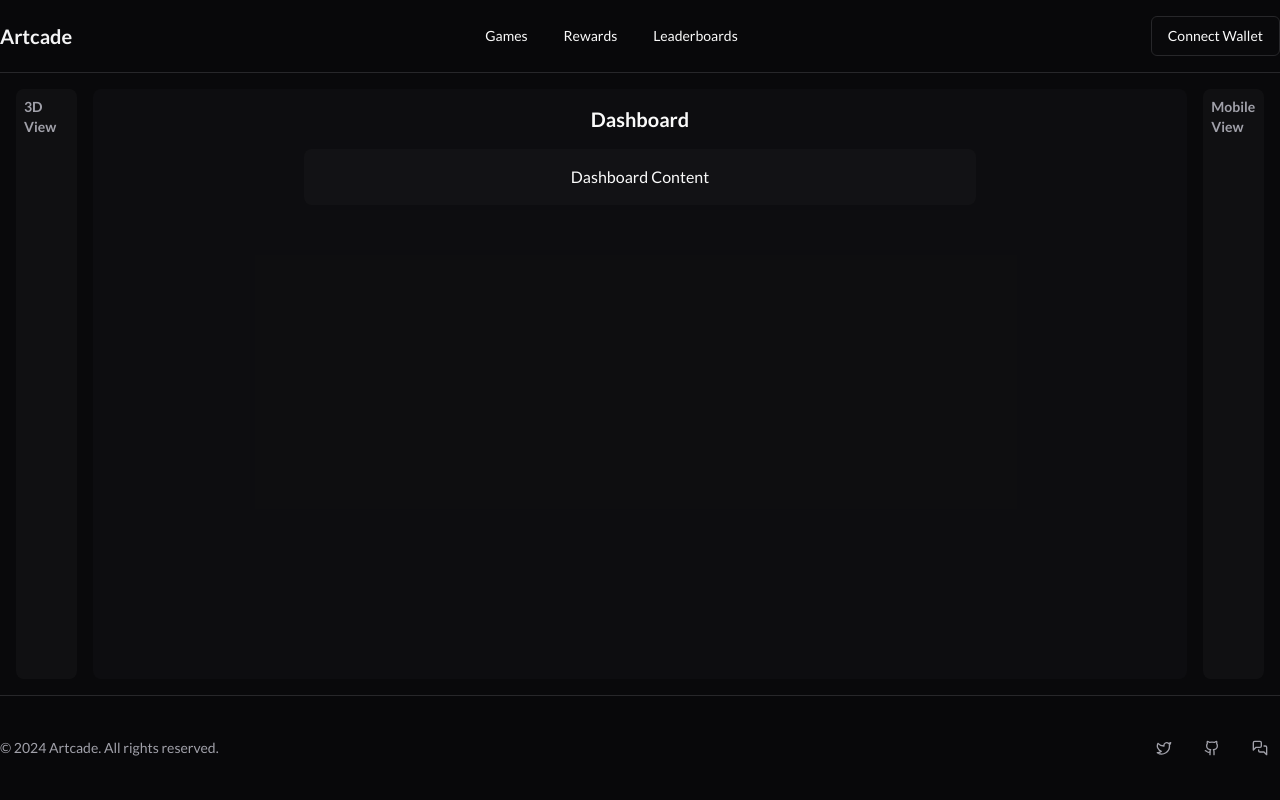
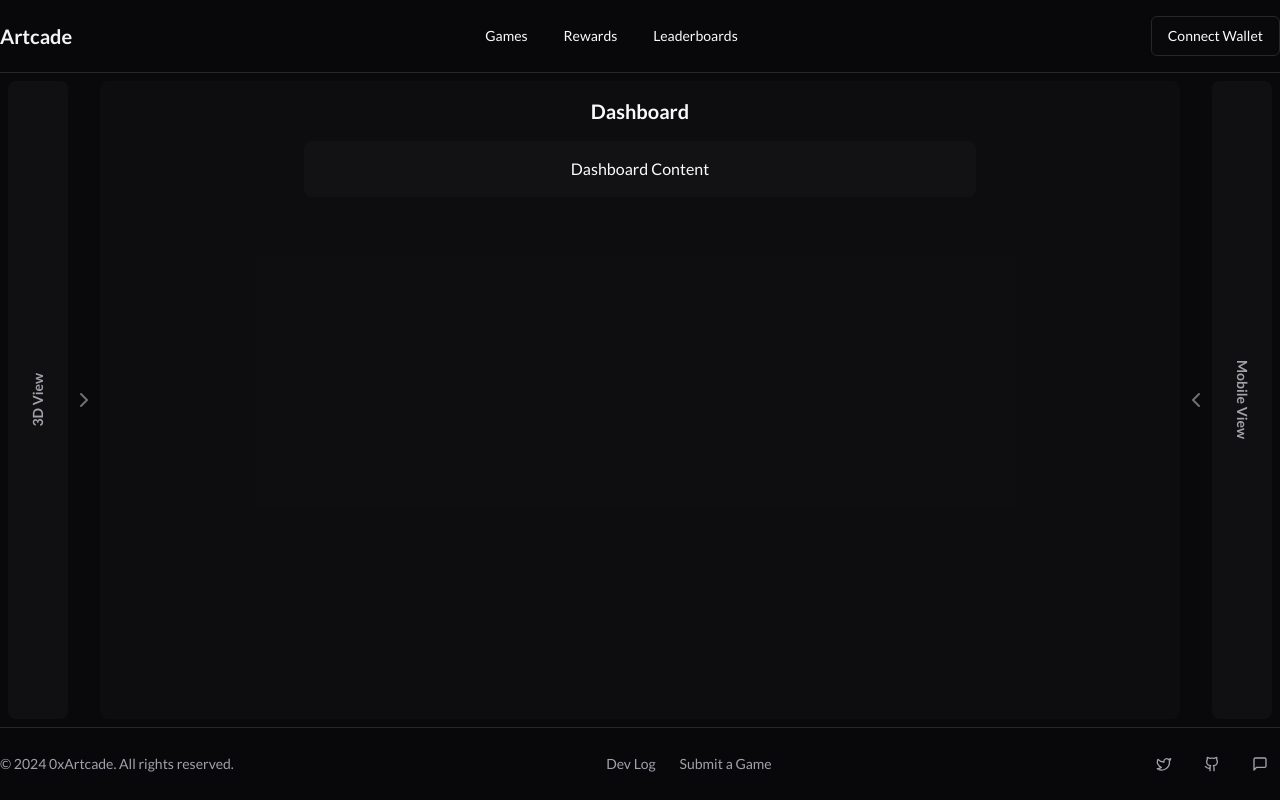
Before and after one commit to 0xartcade/artcade-ui, a Next.js app: page /dashboard in a window 1280 px wide. Built offline with nearby package versions, Linux system fonts and the light colour scheme.

Commit message:
- adjusted footer - added arrows to panels

```diff
--- a/components/layout/footer.tsx
+++ b/components/layout/footer.tsx
@@ -1,30 +1,54 @@
-import { motion } from "framer-motion";
+'use client';
+
+import { motion, AnimatePresence } from "framer-motion";
 import { Button } from "@/components/ui/button";
-import { TwitterIcon, GithubIcon, MessagesSquare } from "lucide-react";
+import { TwitterIcon, GithubIcon, MessageSquareIcon } from "lucide-react";
+import Link from "next/link";
+import { useState } from "react";
 
 export function Footer() {
+  const [showSocials, setShowSocials] = useState(false);
+
+  const socialIcons = [
+    { icon: TwitterIcon, href: "#", label: "Twitter" },
+    { icon: GithubIcon, href: "#", label: "Github" },
+    { icon: MessageSquareIcon, href: "#", label: "Discord" }
+  ];
+
   return (
     <motion.footer
       initial={{ opacity: 0 }}
       animate={{ opacity: 1 }}
       className="border-t border-zinc-800 bg-zinc-950/50 backdrop-blur-sm mt-auto"
     >
-      <div className="container mx-auto py-8">
+      <div className="container mx-auto py-4">
         <div className="flex flex-col md:flex-row items-center justify-between gap-4">
           <div className="flex flex-col items-center md:items-start gap-2">
-            <p className="text-zinc-400 text-sm">© 2024 Artcade. All rights reserved.</p>
+            <p className="text-zinc-400 text-sm">© 2024 0xArtcade. All rights reserved.</p>
+          </div>
+
+          <div className="flex items-center gap-6">
+            <Link href="/dev-logs" className="text-sm text-zinc-400 hover:text-zinc-100 transition-colors">
+              Dev Log
+            </Link>
+            <span className="text-sm text-zinc-400 hover:text-zinc-100 cursor-not-allowed">
+              Submit a Game
+            </span>
           </div>
 
           <div className="flex items-center gap-2">
-            <Button variant="ghost" size="icon">
-              <TwitterIcon className="w-5 h-5 text-zinc-400" />
-            </Button>
-            <Button variant="ghost" size="icon">
-              <GithubIcon className="w-5 h-5 text-zinc-400" />
-            </Button>
-            <Button variant="ghost" size="icon">
-              <MessagesSquare className="w-5 h-5 text-zinc-400" />
-            </Button>
+            {socialIcons.map(({ icon: Icon, href, label }) => (
+              <Button
+                key={label}
+                variant="ghost"
+                size="icon"
+                asChild
+              >
+                <Link href={href}>
+                  <Icon className="w-5 h-5 text-zinc-400 hover:text-zinc-100 transition-colors" />
+                </Link>
+              </Button>
+            ))}
           </div>
         </div>
       </div>
--- a/components/layout/three-panel.tsx
+++ b/components/layout/three-panel.tsx
@@ -3,10 +3,9 @@
 import { usePathname } from 'next/navigation';
 import { Header } from './header';
 import { Footer } from './footer';
-import ThreeDPanel from '@/app/3d-panel/page';
-import MobilePanel from '@/app/mobile-panel/page';
 import { motion } from 'framer-motion';
 import { useState } from 'react';
+import { ChevronRight, ChevronLeft } from 'lucide-react';
 
 export function ThreePanel({
   children,
@@ -27,6 +26,14 @@ export function ThreePanel({
     return panel === "middle" ? "90%" : "5%";
   };
 
+  const transition = {
+    type: "spring",
+    stiffness: 100,
+    damping: 20,
+    mass: 1.2,
+    ease: "easeInOut"
+  };
+
   if (isRootPage) {
     return (
       <div className="flex flex-col min-h-screen">
@@ -38,34 +45,67 @@ export function ThreePanel({
   return (
     <div className="flex flex-col min-h-screen">
       <Header />
-      <main className="flex-1 flex gap-4 p-4">
+      <main className="flex-1 flex gap-0 p-2 relative">
         <motion.div
-          className="cursor-pointer"
+          className="cursor-pointer relative group"
           animate={{ width: getPanelWidth("left") }}
-          transition={{ type: "spring", stiffness: 300, damping: 30 }}
+          transition={transition}
           onClick={() => setActivePanel(activePanel === "left" ? null : "left")}
         >
-          <ThreeDPanel />
+          <div className="absolute inset-0 flex items-center justify-center">
+            <h3 className="text-sm font-semibold text-zinc-400 [writing-mode:vertical-lr] rotate-180 transform">3D View</h3>
+          </div>
+          <div className="h-full bg-zinc-900/50 rounded-lg" />
         </motion.div>
+
+        {/* Left arrow */}
+        <div
+          className="relative z-10 px-1 flex items-center cursor-pointer"
+          onClick={() => setActivePanel(activePanel === "left" ? null : "left")}
+        >
+          {activePanel === "left" ? (
+            <ChevronLeft className="w-6 h-6 text-zinc-300 opacity-50 hover:opacity-100 transition-opacity" />
+          ) : (
+            <ChevronRight className="w-6 h-6 text-zinc-300 opacity-50 hover:opacity-100 transition-opacity" />
+          )}
+        </div>
 
         <motion.div
           animate={{
             width: getPanelWidth("middle"),
             opacity: activePanel === "left" ? 0 : 1
           }}
-          transition={{ type: "spring", stiffness: 300, damping: 30 }}
+          transition={{
+            ...transition,
+            opacity: { duration: 0.3, ease: "easeInOut" }
+          }}
           className="bg-zinc-900/30 rounded-lg p-4"
         >
           {children}
         </motion.div>
 
-        <motion.div
-          className="cursor-pointer"
-          animate={{ width: getPanelWidth("right") }}
-          transition={{ type: "spring", stiffness: 300, damping: 30 }}
+        {/* Right arrow */}
+        <div
+          className="relative z-10 px-1 flex items-center cursor-pointer"
           onClick={() => setActivePanel(activePanel === "right" ? null : "right")}
         >
-          <MobilePanel />
+          {activePanel === "right" ? (
+            <ChevronRight className="w-6 h-6 text-zinc-300 opacity-50 hover:opacity-100 transition-opacity" />
+          ) : (
+            <ChevronLeft className="w-6 h-6 text-zinc-300 opacity-50 hover:opacity-100 transition-opacity" />
+          )}
+        </div>
+
+        <motion.div
+          className="cursor-pointer relative group"
+          animate={{ width: getPanelWidth("right") }}
+          transition={transition}
+          onClick={() => setActivePanel(activePanel === "right" ? null : "right")}
+        >
+          <div className="absolute inset-0 flex items-center justify-center">
+            <h3 className="text-sm font-semibold text-zinc-400 [writing-mode:vertical-lr]">Mobile View</h3>
+          </div>
+          <div className="h-full bg-zinc-900/50 rounded-lg" />
         </motion.div>
       </main>
       <Footer />
```
